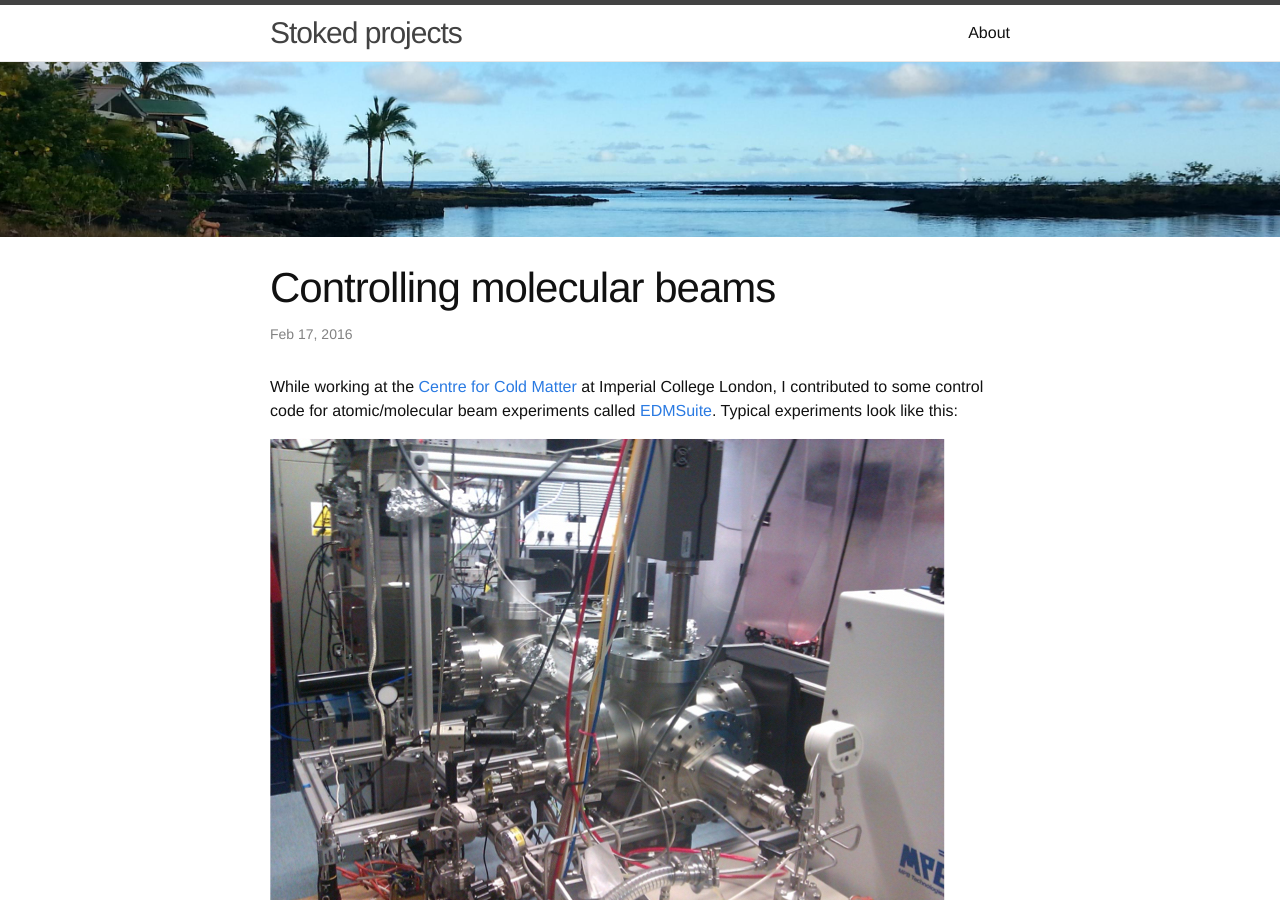
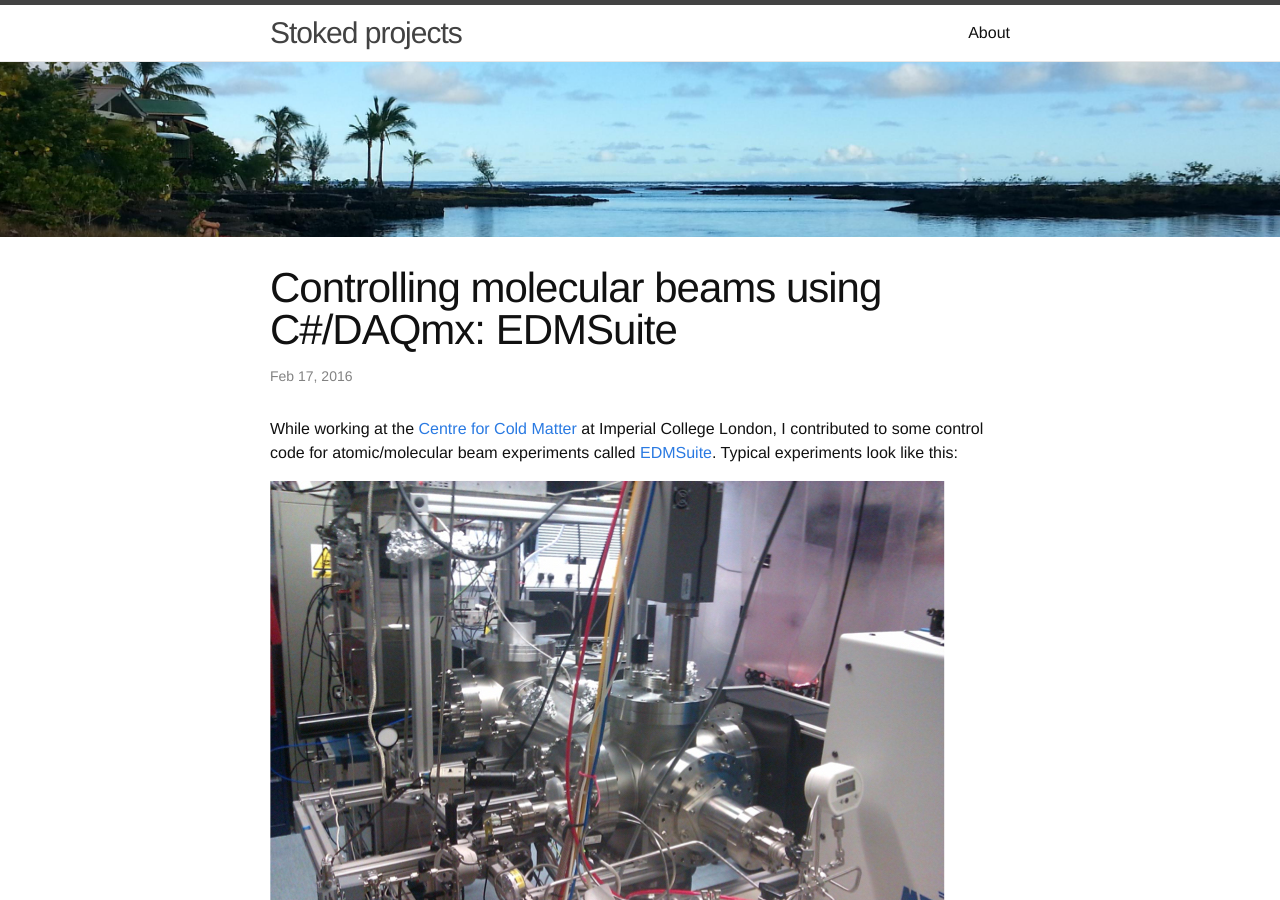
Before and after one commit to Stok/stok.github.io, a Jekyll site: the page built from _posts/2016-02-17-EDMSuite.markdown, in a window 1280 px wide and 900 px high. Built offline with Jekyll 4.4.1, drawn with Linux system fonts in a browser that asks for light colours.

Commit message:
EDM post edit

```diff
--- a/_posts/2016-02-17-EDMSuite.markdown
+++ b/_posts/2016-02-17-EDMSuite.markdown
@@ -1,6 +1,6 @@
 ---
 layout: post
-title:  "Controlling molecular beams"
+title:  "Controlling molecular beams using C#/DAQmx: EDMSuite"
 date:   2016-02-17 14:47 +0100
 categories: Projects
 ---
```
